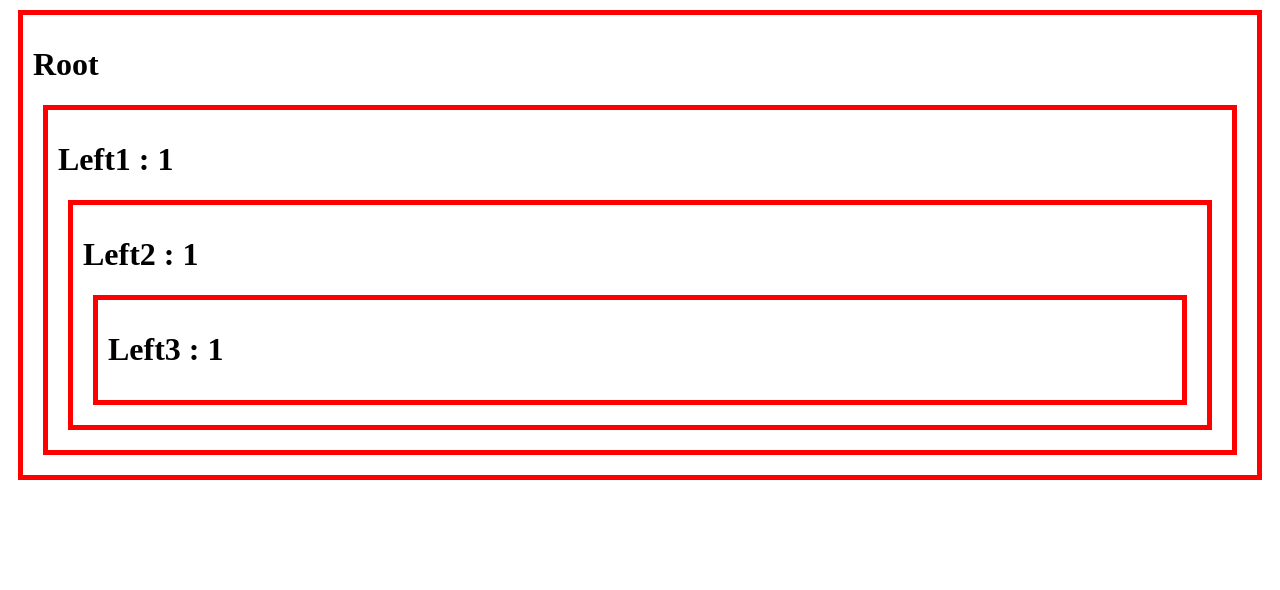
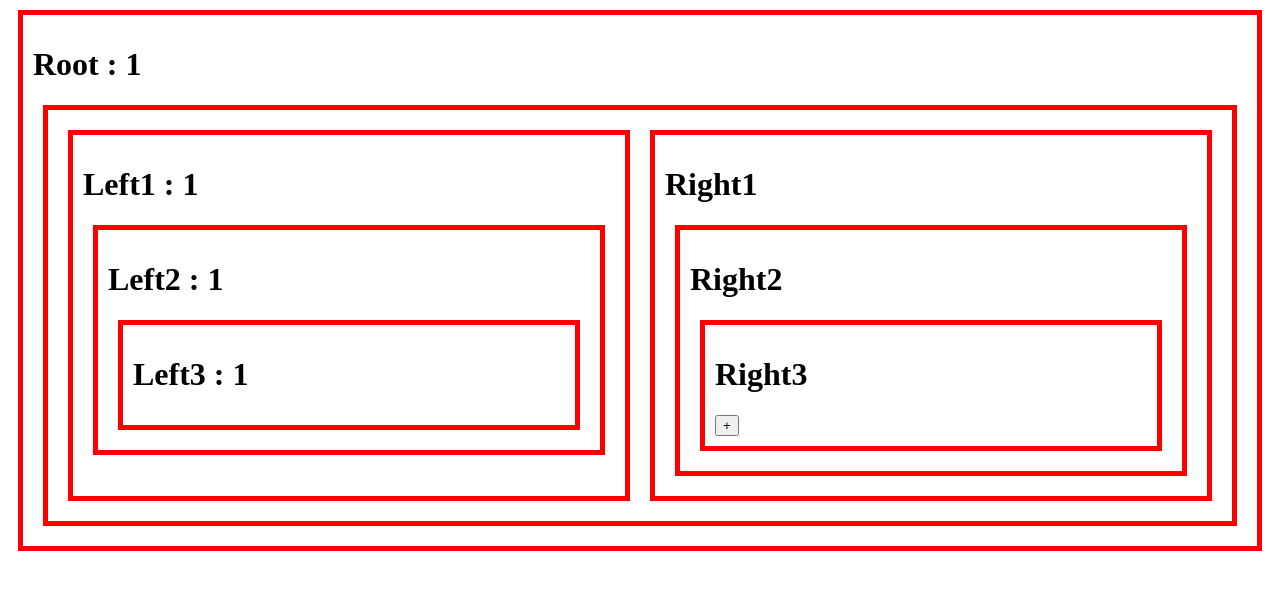
Before and after one commit to wjdpwdn/React_redux_training, a React (Create React App) app: page / in a window 1280 px wide. Shown: the top 590 px of the page. Built offline with nearby package versions, Linux system fonts and the light colour scheme.

Commit message:
right 생성

```diff
--- a/src/App.js
+++ b/src/App.js
@@ -6,8 +6,15 @@ function App() {
   const [number, setNumber] = useState(1);
   return (
     <div id="container">
-      <h1>Root</h1>
-      <Left1 number={number}></Left1>
+      <h1>Root : {number}</h1>
+      <div className="grid">
+        <Left1 number={number}></Left1>
+        <Right1
+          onIncrease={() => {
+            setNumber(number + 1);
+          }}
+        ></Right1>
+      </div>
     </div>
   );
 }
@@ -38,4 +45,44 @@ function Left3(props) {
   );
 }
 
+function Right1(props) {
+  return (
+    <div>
+      <h1>Right1</h1>
+      <Right2
+        onIncrease={() => {
+          props.onIncrease();
+        }}
+      ></Right2>
+    </div>
+  );
+}
+function Right2(props) {
+  return (
+    <div>
+      <h1>Right2</h1>
+      <Right3
+        onIncrease={() => {
+          props.onIncrease();
+        }}
+      ></Right3>
+    </div>
+  );
+}
+
+function Right3(props) {
+  return (
+    <div>
+      <h1>Right3</h1>
+      <input
+        type="button"
+        value="+"
+        onClick={() => {
+          props.onIncrease();
+        }}
+      />
+    </div>
+  );
+}
+
 export default App;
--- a/src/style.css
+++ b/src/style.css
@@ -4,3 +4,8 @@
   margin: 10px;
   padding: 10px;
 }
+
+.grid {
+  display: grid;
+  grid-template-columns: 1fr 1fr;
+}
```
